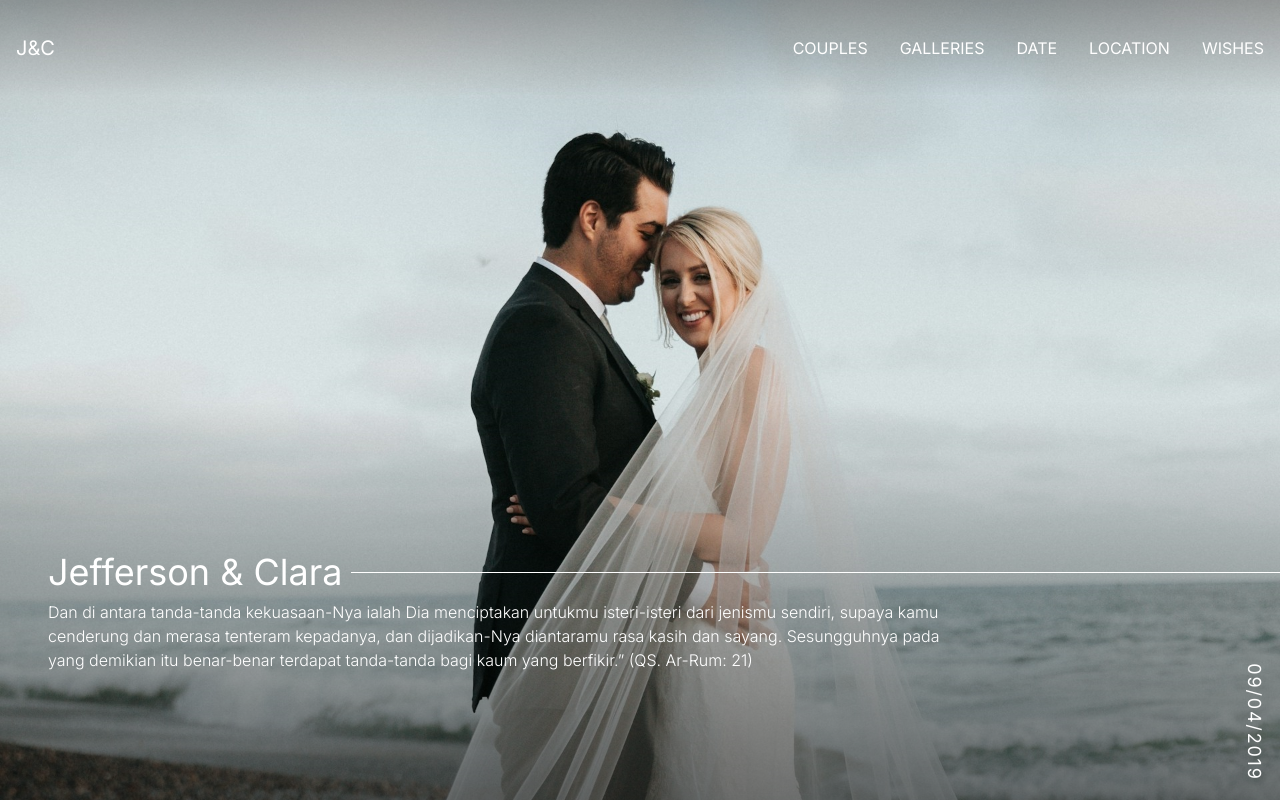
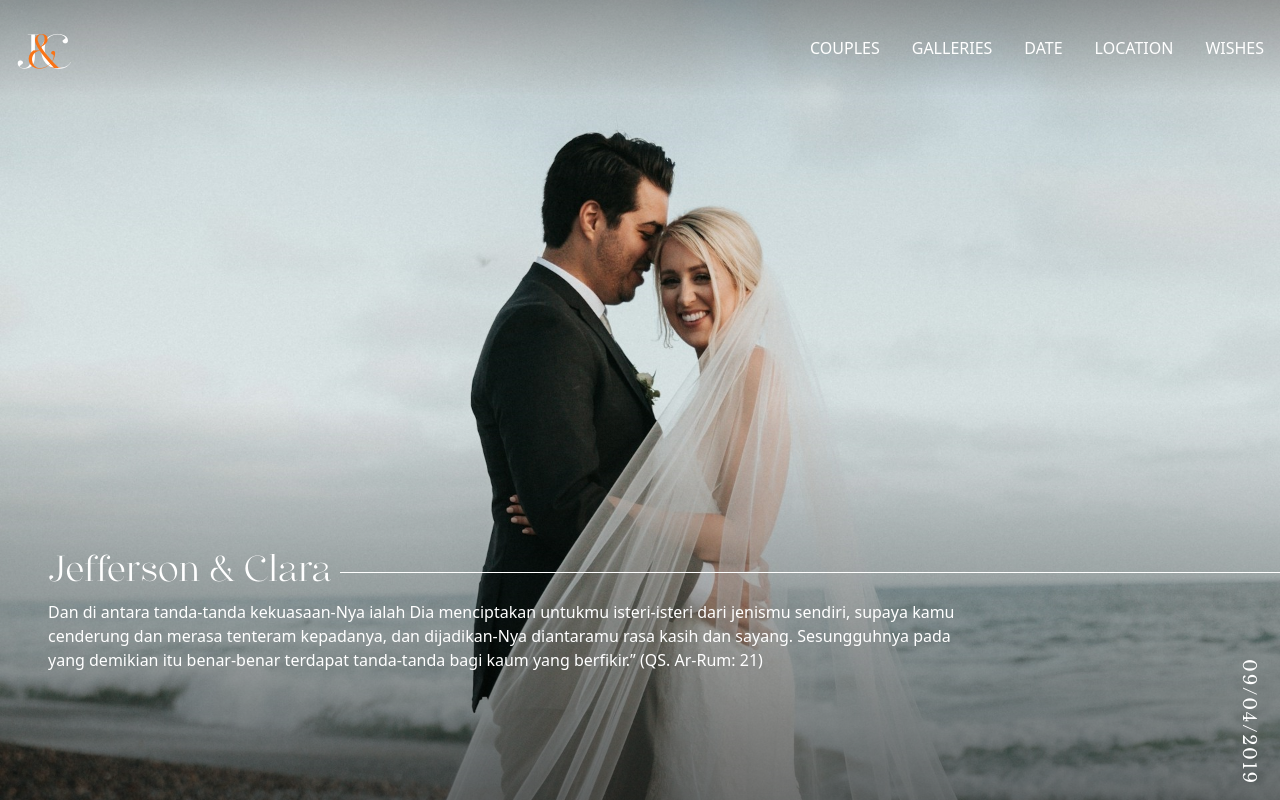
Before and after one commit to rizkyr99/digital-invitation, a Next.js app: page / in a window 1280 px wide. Both pictures are taken after a click on the button "Buka Undangan". Shown: the top 800 px of the page. Built offline with nearby package versions, Linux system fonts and the light colour scheme.

Commit message:
feat: configure font libre and diamond

```diff
--- a/app/globals.css
+++ b/app/globals.css
@@ -2,14 +2,4 @@
 @tailwind components;
 @tailwind utilities;
 
-@layer utilities {
-  /* Hide scrollbar for Chrome, Safari and Opera */
-  .no-scrollbar::-webkit-scrollbar {
-    display: none;
-  }
-  /* Hide scrollbar for IE, Edge and Firefox */
-  .no-scrollbar {
-    -ms-overflow-style: none; /* IE and Edge */
-    scrollbar-width: none; /* Firefox */
-  }
-}
+@import url('https://fonts.googleapis.com/css2?family=Libre+Baskerville:ital,wght@0,400;0,700;1,400&display=swap');
--- a/app/layout.tsx
+++ b/app/layout.tsx
@@ -1,8 +1,18 @@
 import type { Metadata } from 'next';
-import { Inter } from 'next/font/google';
+import { Libre_Baskerville } from 'next/font/google';
+import localFont from 'next/font/local';
 import './globals.css';
 
-const inter = Inter({ subsets: ['latin'] });
+const libre = Libre_Baskerville({
+  subsets: ['latin'],
+  weight: ['400', '700'],
+  variable: '--font-libre',
+});
+
+const diamondBridge = localFont({
+  src: './diamondbridge.otf',
+  variable: '--font-diamond',
+});
 
 export const metadata: Metadata = {
   title: 'Create Next App',
@@ -16,7 +26,9 @@ export default function RootLayout({
 }>) {
   return (
     <html lang='en'>
-      <body className={`no-scrollbar ${inter.className}`}>{children}</body>
+      <body className={`${libre.variable} ${diamondBridge.variable} font-sans`}>
+        {children}
+      </body>
     </html>
   );
 }
--- a/app/page.tsx
+++ b/app/page.tsx
@@ -18,7 +18,13 @@ export default function Home() {
         <section className='h-screen bg-[url("/images/hero.jpg")] bg-center bg-cover flex flex-col justify-between'>
           <div className='relative h-24 flex items-center px-4 bg-gradient-to-b from-black/30 to-transparent'>
             <div className='flex items-center w-full justify-between max-w-screen-xl mx-auto'>
-              <div className='text-xl text-white'>J&C</div>
+              <div className='relative text-5xl text-white font-diamond h-8'>
+                J
+                <span className='absolute inset-0 text-orange-500 flex justify-center'>
+                  &
+                </span>
+                C
+              </div>
               <div className='hidden lg:flex items-center gap-8'>
                 <a href='/' className='uppercase text-white'>
                   Couples
@@ -64,11 +70,30 @@ export default function Home() {
                   isMenuOpen ? 'w-screen' : 'w-0'
                 }`}>
                 <div className='w-screen flex flex-col gap-8 p-20'>
-                  <a href='' className='text-3xl'>
+                  <a
+                    href=''
+                    className='text-3xl text-orange-800 hover:text-black transition font-libre'>
                     Couples
                   </a>
-                  <a href='' className='text-3xl'>
-                    Couples
+                  <a
+                    href=''
+                    className='text-3xl text-orange-800 hover:text-black transition font-libre'>
+                    Galleries
+                  </a>
+                  <a
+                    href=''
+                    className='text-3xl text-orange-800 hover:text-black transition font-libre'>
+                    Date
+                  </a>
+                  <a
+                    href=''
+                    className='text-3xl text-orange-800 hover:text-black transition font-libre'>
+                    Location
+                  </a>
+                  <a
+                    href=''
+                    className='text-3xl text-orange-800 hover:text-black transition font-libre'>
+                    Wishes
                   </a>
                 </div>
               </div>
@@ -76,7 +101,7 @@ export default function Home() {
           </div>
           <div className='relative bg-gradient-to-t from-black/50 to-transparent h-[50%] flex flex-col justify-end'>
             <div className='w-full flex items-center gap-2'>
-              <div className='sm:whitespace-nowrap text-white text-4xl pl-8 md:pl-12'>
+              <div className='sm:whitespace-nowrap text-white text-4xl pl-8 md:pl-12 font-diamond max-sm:pr-8'>
                 Jefferson & Clara
               </div>
               <div className='hidden sm:block h-px w-full bg-white' />
@@ -88,7 +113,7 @@ export default function Home() {
               kasih dan sayang. Sesungguhnya pada yang demikian itu benar-benar
               terdapat tanda-tanda bagi kaum yang berfikir.” (QS. Ar-Rum: 21)
             </p>
-            <div className='lg:absolute bottom-16 -right-8 text-white text-lg pl-8 md:pl-12 lg:pl-0 max-lg:py-4 lg:rotate-90 tracking-widest'>
+            <div className='lg:absolute bottom-16 -right-8 text-white md:text-lg pl-8 md:pl-12 lg:pl-0 max-lg:py-4 lg:rotate-90 tracking-widest font-libre'>
               09/04/2019
             </div>
           </div>
--- a/components/Couples.tsx
+++ b/components/Couples.tsx
@@ -6,8 +6,12 @@ const Couples = () => {
       <div className='grid grid-cols-1 sm:grid-cols-2 max-w-screen-lg mx-auto relative'>
         <div className='order-2 sm:order-1 flex items-center justify-end'>
           <div className='p-4 md:px-16'>
-            <h2 className='text-2xl text-right'>Jefferson Ignacio, S.M.</h2>
-            <p className='text-right'>PUTRA BUNGSU DARI:</p>
+            <h2 className='text-2xl text-right font-libre italic'>
+              Jefferson Ignacio, S.M.
+            </h2>
+            <p className='text-right text-lg font-semibold my-2'>
+              PUTRA BUNGSU DARI:
+            </p>
             <p className='text-right'>
               Bapak Sanusi, S.M.
               <br />
@@ -22,7 +26,9 @@ const Couples = () => {
         <div className='absolute hidden sm:block bottom-32 left-0 h-[2px] w-[80%] bg-black'></div>
         <div className='relative ml-12 mt-16 order-1 sm:order-2'>
           <div className='absolute -top-16 -left-8 md:-left-12 h-80 w-full max-w-80 bg-rose-950 p-4'>
-            <p className='text-white text-2xl text-center'>THE GROOM</p>
+            <p className='text-white text-2xl text-center font-diamond'>
+              THE GROOM
+            </p>
           </div>
           <div className='w-full max-w-md mx-auto h-96 lg:h-[500px] relative'>
             <Image
@@ -37,8 +43,12 @@ const Couples = () => {
       <div className='grid grid-cols-1 sm:grid-cols-2 max-w-screen-lg mx-auto relative'>
         <div className='order-2 sm:order-1 flex items-center justify-start'>
           <div className='p-4 md:px-16'>
-            <h2 className='text-2xl text-left'>Clara Ignacio, S.M.</h2>
-            <p className='text-left'>PUTRA BUNGSU DARI:</p>
+            <h2 className='text-2xl text-left font-libre italic'>
+              Clara Ignacio, S.M.
+            </h2>
+            <p className='text-left text-lg font-semibold my-2'>
+              PUTRA BUNGSU DARI:
+            </p>
             <p className='text-left'>
               Bapak Sanusi, S.M.
               <br />
@@ -53,7 +63,9 @@ const Couples = () => {
         <div className='absolute hidden sm:block bottom-32 right-0 h-[2px] w-[80%] bg-black'></div>
         <div className='relative mr-12 mt-16'>
           <div className='absolute -top-16 -right-8 md:-right-12 h-80 w-full max-w-80 bg-rose-950 p-4'>
-            <p className='text-white text-2xl text-center'>THE GROOM</p>
+            <p className='text-white text-2xl text-center font-diamond'>
+              THE BRIDE
+            </p>
           </div>
           <div className='w-full max-w-md mx-auto h-96 lg:h-[500px] relative'>
             <Image
--- a/tailwind.config.ts
+++ b/tailwind.config.ts
@@ -1,4 +1,5 @@
 import type { Config } from 'tailwindcss';
+const defaultTheme = require('tailwindcss/defaultTheme');
 
 const config: Config = {
   content: [
@@ -13,6 +14,10 @@ const config: Config = {
         'gradient-conic':
           'conic-gradient(from 180deg at 50% 50%, var(--tw-gradient-stops))',
       },
+      fontFamily: {
+        libre: ['var(--font-libre)', ...defaultTheme.fontFamily.serif],
+        diamond: ['var(--font-diamond)', ...defaultTheme.fontFamily.serif],
+      },
     },
   },
   plugins: [],
```
Also changed, not shown: app/diamondbridge.otf (added).
